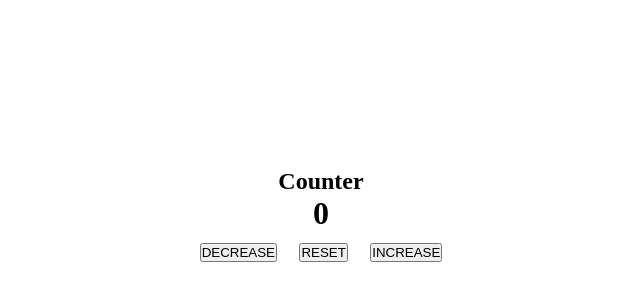
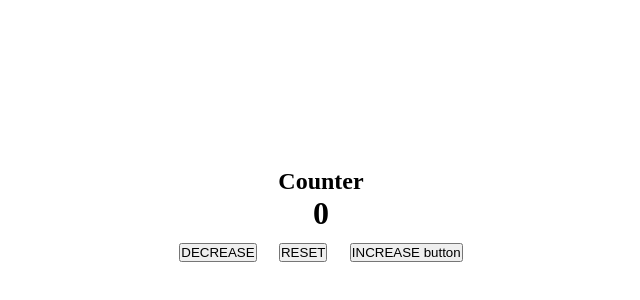
Before and after one commit to hinanshisuthar/counter, a plain HTML site: page index.html in a window 1280 px wide. Shown: the part 88-388 px from the top of the page, without its empty margins (319-959 px from the left). Drawn offline with Linux system fonts and the light colour scheme.

Commit message:
practice creating branch

```diff
--- a/index.html
+++ b/index.html
@@ -16,7 +16,7 @@
         <div class="buttons">
             <button id="decrease">DECREASE</button>
             <button id="reset">RESET</button>
-            <button id="increase">INCREASE</button>
+            <button id="increase">INCREASE button</button>
         </div>
     </div>
     <script src="index.js" type="text/javascript"></script>
```
